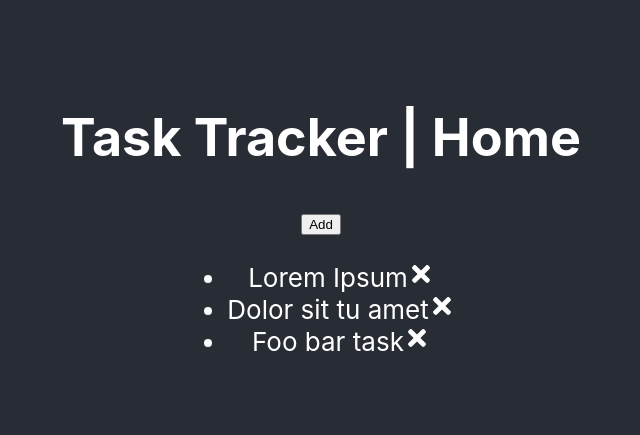
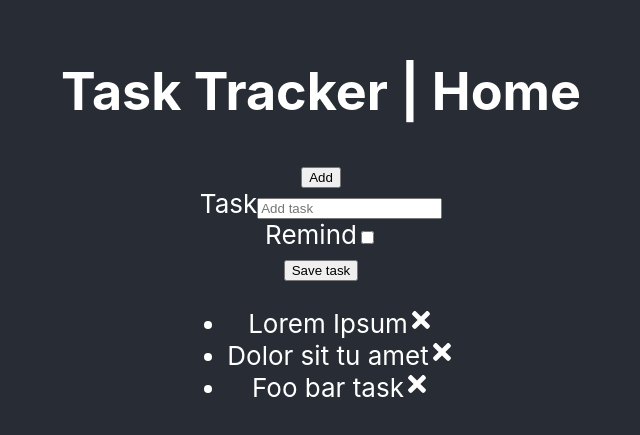
Before and after one commit to dodsonm/md-rjs-restful-tasks, a React (Create React App) app: page / in a window 1280 px wide. Shown: the part 173-608 px from the top of the page, without its empty margins (319-959 px from the left). Built offline with nearby package versions, Linux system fonts and the light colour scheme.

Commit message:
Add form for adding new Tasks

```diff
--- a/src/App.js
+++ b/src/App.js
@@ -2,14 +2,22 @@
 import { useState } from 'react';
 import Header from './components/Header';
 import TaskList  from './components/TaskList';
+import AddTask  from './components/AddTask';
 
 
-function App() {
+const App = () => {
   const [tasks, setTasks] = useState([
     { id: 1, text: 'Lorem Ipsum', reminder: false },
     { id: 2, text: 'Dolor sit tu amet', reminder: false },
     { id: 3, text: 'Foo bar task', reminder: false },
   ]);
+
+  const addTask = (task) => {
+    const id = Math.floor(Math.random() * 10000) + 1;
+
+    const newTask = { id, ...task };
+    setTasks([ ...tasks, newTask ]);
+  }
 
   const deleteTask = (id) => {
     setTasks(tasks.filter((task) => task.id !== id));
@@ -23,6 +31,7 @@
     <div className='App'>
       <header className='App-header'>
         <Header title='Task Tracker | Home' />
+        <AddTask onAdd={addTask} />
         {
           tasks.length > 0 ?
           <TaskList
--- /dev/null
+++ b/src/components/AddTask.js
@@ -0,0 +1,42 @@
+import { useState } from 'react';
+
+const AddTask = ({ onAdd }) => {
+  const [text, setText] = useState('');
+  const [reminder, setReminder] = useState(false);
+
+  const onSubmit = (e) => {
+    e.preventDefault();
+
+    if (!text) {
+      alert('Please add a task');
+      return;
+    }
+
+    onAdd({ text, reminder });
+
+    setText('');
+    setReminder(false);
+  }
+
+  return (
+    <form onSubmit={onSubmit}>
+      <div className='form-control'>
+        <label>Task</label>
+        <input type='text' placeholder='Add task'
+          value={text} onChange={(e) => setText(e.target.value)}
+        />
+      </div>
+      <div className='form-control'>
+        <label>Remind</label>
+        <input type='checkbox'
+          checked={reminder}
+          value={reminder} onChange={(e) => setReminder(e.currentTarget.checked)}
+        />
+      </div>
+
+      <input type='submit' value='Save task' />
+    </form>
+  )
+}
+
+export default AddTask
```
